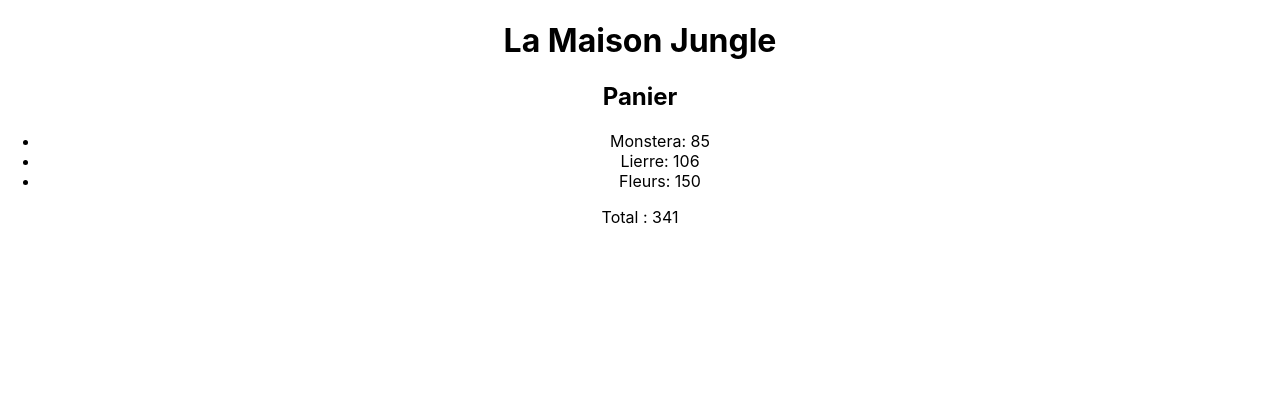
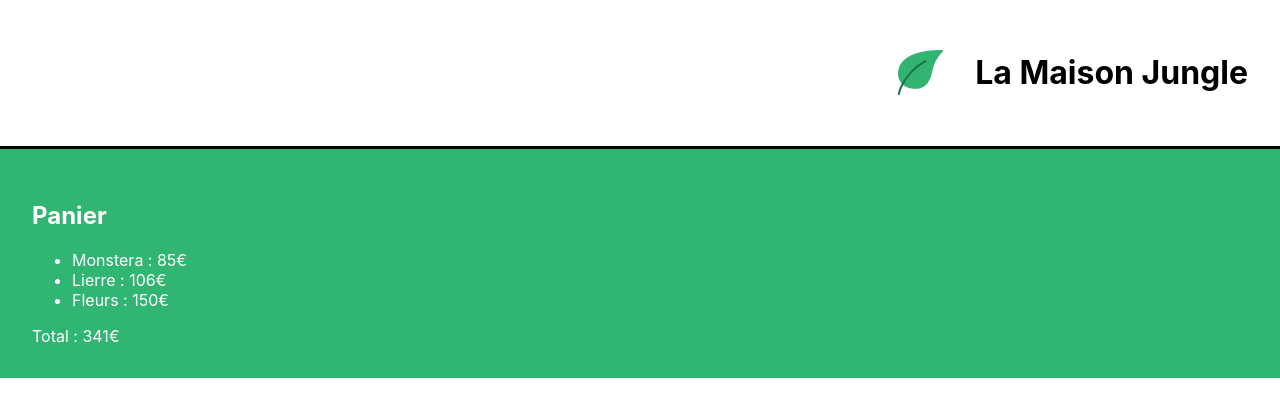
Before and after one commit to PradermN/La-maison-jungle, a React (Create React App) app: page / in a window 1280 px wide. Shown: the top 416 px of the page. Built offline with nearby package versions, Linux system fonts and the light colour scheme.

Commit message:
ajout du style a banner et cart

```diff
--- a/src/App.css
+++ /dev/null
@@ -1,38 +0,0 @@
-.App {
-  text-align: center;
-}
-
-.App-logo {
-  height: 40vmin;
-  pointer-events: none;
-}
-
-@media (prefers-reduced-motion: no-preference) {
-  .App-logo {
-    animation: App-logo-spin infinite 20s linear;
-  }
-}
-
-.App-header {
-  background-color: #282c34;
-  min-height: 100vh;
-  display: flex;
-  flex-direction: column;
-  align-items: center;
-  justify-content: center;
-  font-size: calc(10px + 2vmin);
-  color: white;
-}
-
-.App-link {
-  color: #61dafb;
-}
-
-@keyframes App-logo-spin {
-  from {
-    transform: rotate(0deg);
-  }
-  to {
-    transform: rotate(360deg);
-  }
-}
--- a/src/App.js
+++ b/src/App.js
@@ -1,5 +1,3 @@
-import './App.css';
-
 import Banner from './components/Banner';
 import Cart from './components/Cart';
 
--- a/src/components/Banner.js
+++ b/src/components/Banner.js
@@ -1,10 +1,18 @@
 import React from 'react';
+import '../styles/Banner.css';
+
+import logo from '../assets/logo.png'
 
 export default function Banner(){
 
     const title = "La Maison Jungle";
 
     return(
-        <h1>{title}</h1>
+
+        <div className='lmj-banner'>
+            <img src={logo} alt='La maison jungle' className='lmj-logo' />
+            <h1 className='lmj-title'>{title}</h1>
+        </div>
+
     );
 }
--- a/src/components/Cart.js
+++ b/src/components/Cart.js
@@ -1,4 +1,6 @@
 import React from "react";
+import '../styles/Cart.css';
+
 
 export default function Cart(){
 
@@ -7,16 +9,15 @@ export default function Cart(){
     const flowerPrice = 150;
 
     return(
-        <div>
-
-            <h2>Panier</h2>
-            <ul>
-                <li>Monstera: {monsteraPrice}</li>
-                <li>Lierre: {ivyPrice}</li>
-                <li>Fleurs: {flowerPrice}</li>
-            </ul>
-            Total : {monsteraPrice + ivyPrice + flowerPrice}
-        </div>
+        <div className="lmj-cart">
+			<h2>Panier</h2>
+			<ul>
+				<li>Monstera : {monsteraPrice}€</li>
+				<li>Lierre : {ivyPrice}€</li>
+				<li>Fleurs : {flowerPrice}€</li>
+			</ul>
+			Total : {monsteraPrice + ivyPrice + flowerPrice}€
+		</div>
     );
 
 }
--- a/src/index.js
+++ b/src/index.js
@@ -1,6 +1,6 @@
 import React from 'react';
 import ReactDOM from 'react-dom/client';
-import './index.css';
+import './styles/index.css';
 import App from './App';
 import reportWebVitals from './reportWebVitals';
 
--- /dev/null
+++ b/src/styles/Banner.css
@@ -0,0 +1,19 @@
+.lmj-banner {
+	color: black;
+	text-align: right;
+	padding: 32px;
+	border-bottom: solid 3px black;
+	display: flex;
+	justify-content: flex-end;
+	flex-direction: row;
+	align-items: center;
+}
+
+.lmj-title {
+	padding-left: 32px;
+}
+
+.lmj-logo {
+	height: 45px;
+	width: 45px;
+}
--- /dev/null
+++ b/src/styles/Cart.css
@@ -0,0 +1,5 @@
+.lmj-cart {
+	color: white;
+	background-color: #31b572;
+	padding: 32px;
+}
```
Also changed, not shown: src/assets/logo.png (added), src/styles/index.css (renamed from src/index.css).
